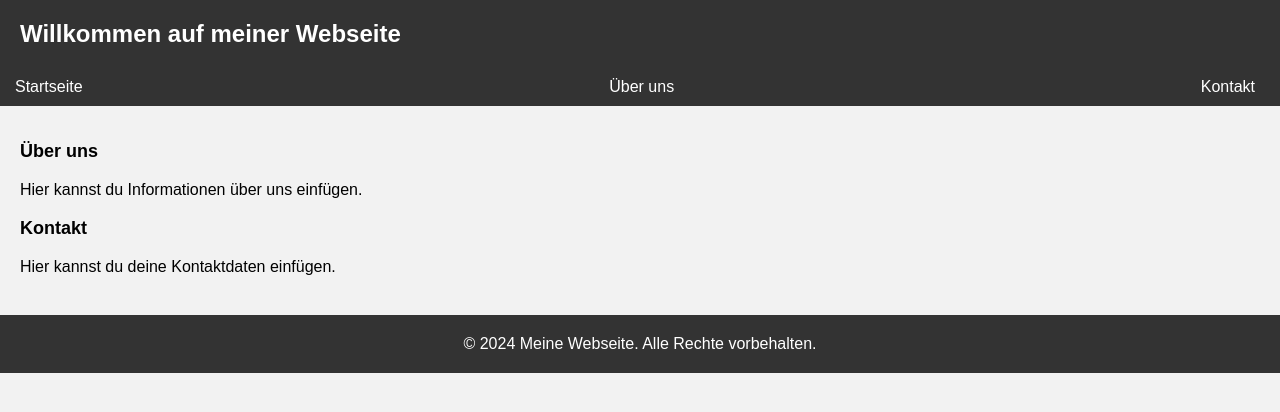
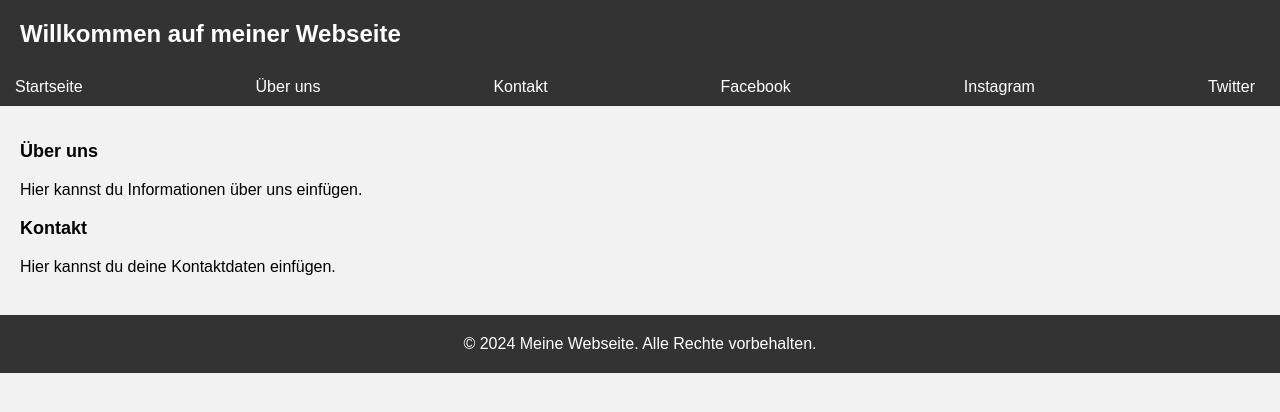
Before and after one commit to LegoPuck-orginal/LegoPuck_WEB, a plain HTML site: page index.html in a window 1280 px wide. Drawn offline with Linux system fonts and the light colour scheme.

Commit message:
Update index.html

```diff
--- a/index.html
+++ b/index.html
@@ -46,6 +46,10 @@
             <li><a href="#">Startseite</a></li>
             <li><a href="#">Über uns</a></li>
             <li><a href="#">Kontakt</a></li>
+            <li><a href="https://www.facebook.com">Facebook</a></li>
+            <li><a href="https://www.instagram.com">Instagram</a></li>
+            <li><a href="https://www.twitter.com">Twitter</a></li>
+
         </ul>
     </nav>
 
```
